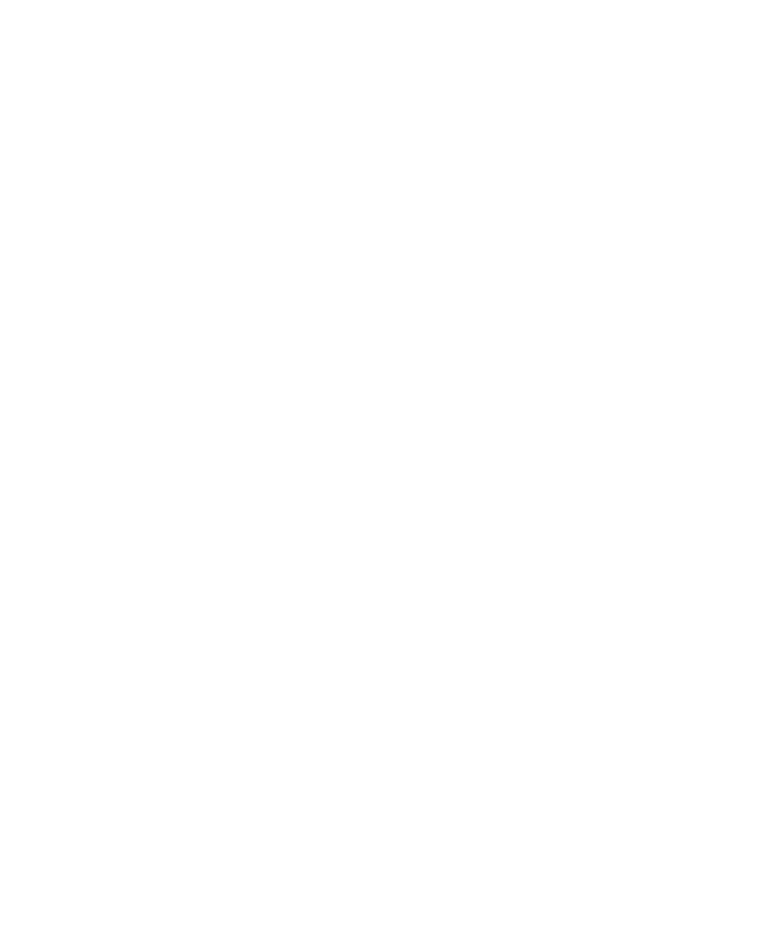
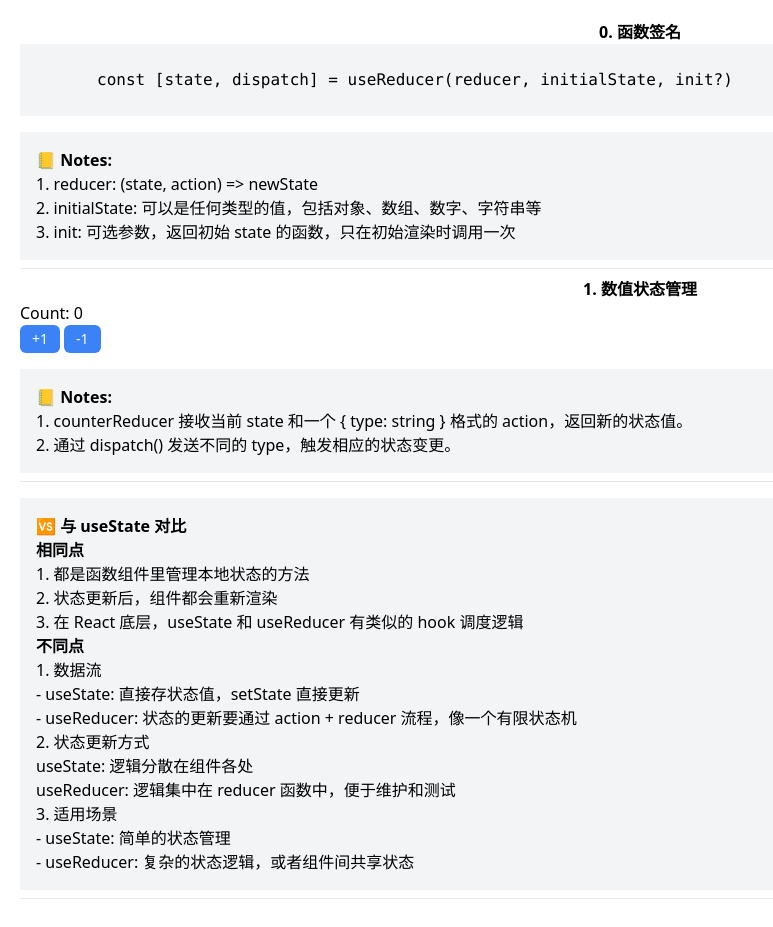
Before and after one commit to lynxlangya/matrix, a React (Vite) app in the folder playgrounds/react-starter/: page /use-reducer in a window 1280 px wide. Before the commit this address had no page. Shown: the whole page, without its empty margins (0-773 px from the left). Before the commit the page ends 800 px from the top, so only its background shows below. Built offline with nearby package versions, Linux system fonts and the light colour scheme.

Commit message:
feat: 添加 useReducer Hook 示例页面 :rocket:
- 新增 UseReducerExample 组件及计数器示例
- 更新路由配置，添加 useReducer 页面路由
- 在首页导航中添加 useReducer 示例链接

```diff
--- a/playgrounds/react-starter/src/pages/Home/index.tsx
+++ b/playgrounds/react-starter/src/pages/Home/index.tsx
@@ -8,6 +8,7 @@
     { path: '/', name: 'Home' },
     { path: '/use-ref', name: 'UseRef' },
     { path: '/use-state', name: 'UseState' },
+    { path: '/use-reducer', name: 'UseReducer' },
   ];
 
   return (
--- /dev/null
+++ b/playgrounds/react-starter/src/pages/UseReducerExample/CounterReducer/index.tsx
@@ -0,0 +1,44 @@
+import Button from '@/components/Button';
+import { useReducer } from 'react';
+
+interface CounterAction {
+  type: 'increment' | 'decrement';
+}
+
+function counterReducer(state: number, action: CounterAction): number {
+  switch (action.type) {
+    case 'increment':
+      return state + 1;
+    case 'decrement':
+      return state - 1;
+    default:
+      return state;
+  }
+}
+
+function Counter() {
+  const [count, dispatch] = useReducer(counterReducer, 0);
+
+  return (
+    <div>
+      <p>Count: {count}</p>
+      <Button className="mr-1" onClick={() => dispatch({ type: 'increment' })}>
+        +1
+      </Button>
+      <Button onClick={() => dispatch({ type: 'decrement' })}>-1</Button>
+
+      <div className="bg-gray-100 p-4 mt-4">
+        <h3 className="font-bold">📒 Notes:</h3>
+        <ul>
+          <li>
+            1. counterReducer 接收当前 state 和一个 {'{'} type: string {'}'}{' '}
+            格式的 action，返回新的状态值。
+          </li>
+          <li>2. 通过 dispatch() 发送不同的 type，触发相应的状态变更。</li>
+        </ul>
+      </div>
+    </div>
+  );
+}
+
+export default Counter;
--- /dev/null
+++ b/playgrounds/react-starter/src/pages/UseReducerExample/index.tsx
@@ -0,0 +1,68 @@
+import CounterReducer from './CounterReducer';
+
+const UseReducerExample = () => {
+  return (
+    <div style={{ padding: '20px' }}>
+      <p className="font-bold text-center">0. 函数签名</p>
+      <pre className="bg-gray-100">
+        {`
+        const [state, dispatch] = useReducer(reducer, initialState, init?)
+        `}
+      </pre>
+      <div className="bg-gray-100 p-4 mt-4">
+        <h3 className="font-bold">📒 Notes:</h3>
+        <ul>
+          <li>1. reducer: (state, action) {'=>'} newState</li>
+          <li>
+            2. initialState: 可以是任何类型的值，包括对象、数组、数字、字符串等
+          </li>
+          <li>
+            3. init: 可选参数，返回初始 state 的函数，只在初始渲染时调用一次
+          </li>
+        </ul>
+      </div>
+      <hr className="my-2" />
+
+      <p className="font-bold text-center">1. 数值状态管理</p>
+      <CounterReducer />
+      <hr className="my-2" />
+
+      <div className="bg-gray-100 p-4 mt-4">
+        <h3 className="font-bold">🆚 与 useState 对比</h3>
+        <ul>
+          <label className="font-bold">相同点</label>
+          <li>1. 都是函数组件里管理本地状态的方法</li>
+          <li>2. 状态更新后，组件都会重新渲染</li>
+          <li>
+            3. 在 React 底层，useState 和 useReducer 有类似的 hook 调度逻辑
+          </li>
+        </ul>
+        <ul>
+          <label className="font-bold">不同点</label>
+          <li>1. 数据流</li>
+          <ul>
+            <li>- useState: 直接存状态值，setState 直接更新</li>
+            <li>
+              - useReducer: 状态的更新要通过 action + reducer
+              流程，像一个有限状态机
+            </li>
+          </ul>
+          <li>2. 状态更新方式</li>
+          <ul>
+            <li>useState: 逻辑分散在组件各处</li>
+            <li>useReducer: 逻辑集中在 reducer 函数中，便于维护和测试</li>
+          </ul>
+          <li>3. 适用场景</li>
+          <ul>
+            <li>- useState: 简单的状态管理</li>
+            <li>- useReducer: 复杂的状态逻辑，或者组件间共享状态</li>
+          </ul>
+        </ul>
+      </div>
+
+      <hr className="my-2" />
+    </div>
+  );
+};
+
+export default UseReducerExample;
--- a/playgrounds/react-starter/src/routes/router.tsx
+++ b/playgrounds/react-starter/src/routes/router.tsx
@@ -3,6 +3,7 @@
 import HomePage from '../pages/Home/index';
 import UseRefExample from '../pages/UseRefExample/index';
 import UseStateExample from '../pages/UseStateExample/index';
+import UseReducerExample from '../pages/UseReducerExample/index';
 
 const AppRouter = () => {
   return (
@@ -11,6 +12,7 @@
         <Route path="/" element={<HomePage />} />
         <Route path="/use-ref" element={<UseRefExample />} />
         <Route path="/use-state" element={<UseStateExample />} />
+        <Route path="/use-reducer" element={<UseReducerExample />} />
       </Routes>
     </Router>
   );
```
